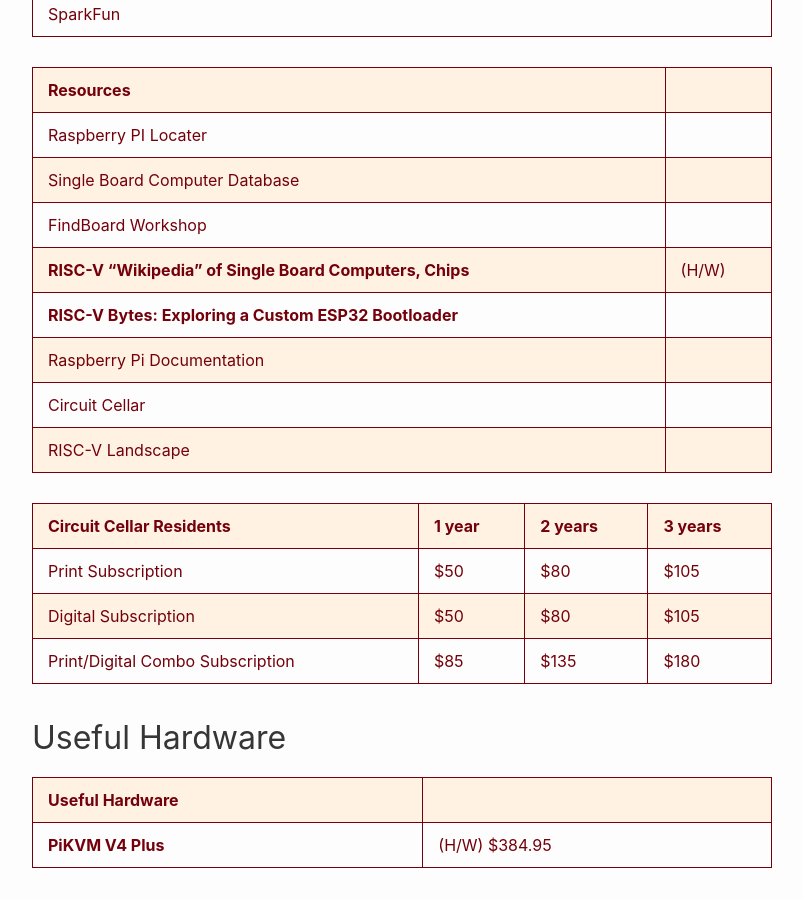
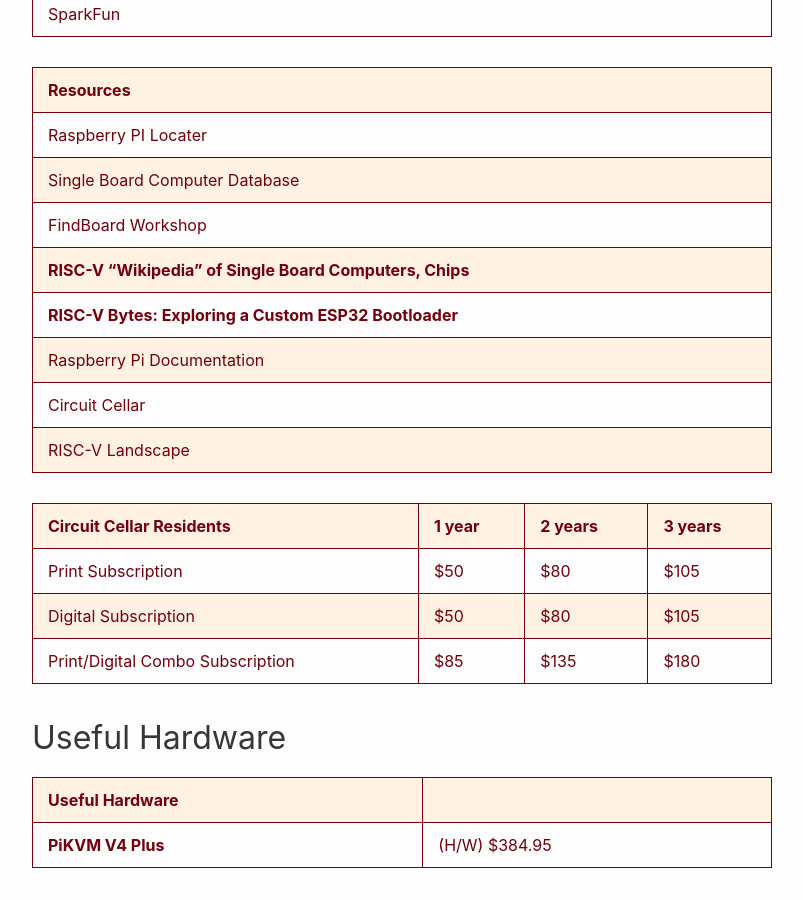
Before and after one commit to RalphHightower/RalphHightower, a Jekyll site: the page built from HardwareProjects.md, in a window 1280 px wide and 900 px high, scrolled down 1317 px. Shown: the whole window, without its empty margins (238-1041 px from the left). Built offline with Jekyll 4.4.1, drawn with Linux system fonts in a browser that asks for light colours; our own code applies the rules of GitHub Pages for plain Markdown files.

```diff
--- a/HardwareProjects.md
+++ b/HardwareProjects.md
@@ -15,7 +15,7 @@
 | [Raspberry PI Locater](https://rpilocator.com/) |
 | [Single Board Computer Database](https://hackerboards.com/) |
 | [FindBoard Workshop](https://www.findboard.cn/#/home) |
-| **[RISC-V "Wikipedia" of Single Board Computers, Chips](https://antmicro.com/blog/2022/08/renodepedia/)** | (H/W) |
+| **[RISC-V "Wikipedia" of Single Board Computers, Chips](https://antmicro.com/blog/2022/08/renodepedia/)** |
 | **[RISC-V Bytes: Exploring a Custom ESP32 Bootloader](https://danielmangum.com/posts/risc-v-bytes-exploring-custom-esp32-bootloader/)** |
 | [Raspberry Pi Documentation](https://www.raspberrypi.com/documentation/computers/getting-started.html) |
 | [Circuit Cellar](https://circuitcellar.com/) |
```
